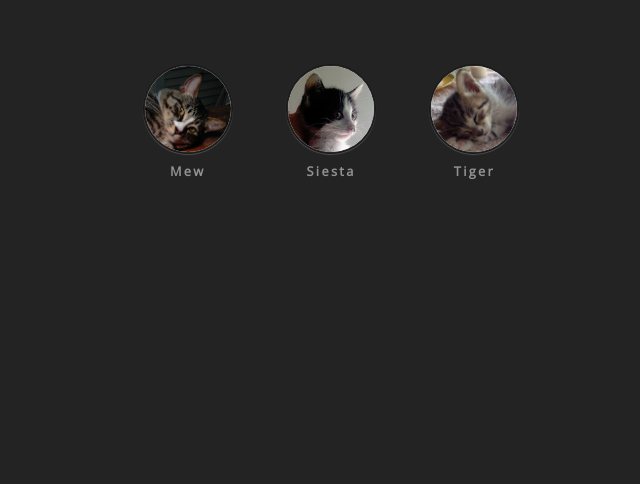
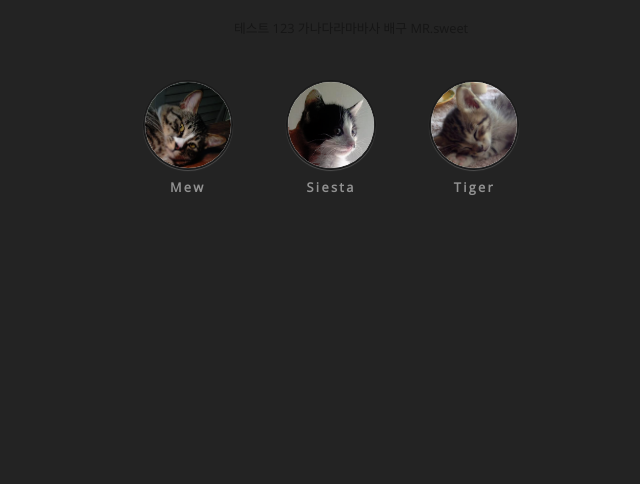
Before and after one commit to yeranglee123/html, a plain HTML site: page index.html in a window 1280 px wide. Shown: the part 316-800 px from the top of the page, without its empty margins (309-949 px from the left). Drawn offline with nearby package versions, Linux system fonts and the light colour scheme.

Commit message:
Update index.html

```diff
--- a/index.html
+++ b/index.html
@@ -18,7 +18,13 @@
         <section id="about">
           <section class="frame">
             <h2><b>HELLO</b>WORLD</h2>
-
+            <ol>
+              테스트
+              123
+              가나다라마바사
+              배구
+              MR.sweet
+            </ol>
             <div class="cat">
               <div class="picture">
                 <img src="images/mew.png" alt="Mew">
```
